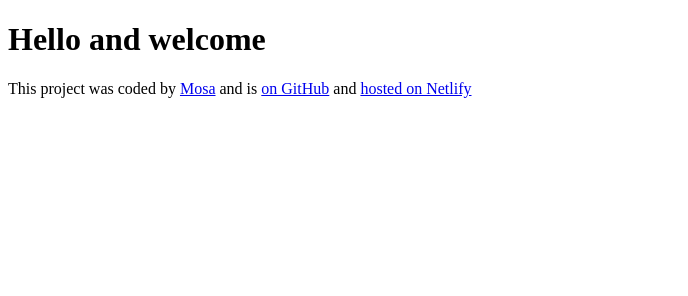
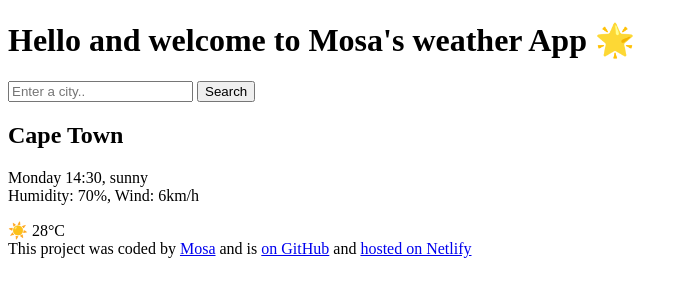
Before and after one commit to MPmosa/WeatherApp, a plain HTML site: page index.html in a window 1280 px wide. Shown: the whole page, without its empty margins (0-688 px from the left). Drawn offline with Linux system fonts and the light colour scheme.

Commit message:
Added more HTML

```diff
--- a/index.html
+++ b/index.html
@@ -6,7 +6,27 @@
     <title>WeatherApp</title>
   </head>
   <body>
-    <h1>Hello and welcome</h1>
+    <h1>Hello and welcome to Mosa's weather App 🌟</h1>
+    <header>
+      <form id="search-form">
+        <input
+          type="search"
+          placeholder="Enter a city.."
+          required
+          class="search-input"
+          id="search-input"
+        />
+        <input type="submit" value="Search" class="search-button" />
+      </form>
+    </header>
+    <div>
+      <h2>Cape Town</h2>
+      <p>
+        Monday 14:30, sunny <br />
+        Humidity: 70%, Wind: 6km/h
+      </p>
+    </div>
+    <div>☀️ 28°C</div>
     <footer>
       This project was coded by
       <a href="https://github.com/MPmosa" target="_blank">Mosa</a> and is
```
